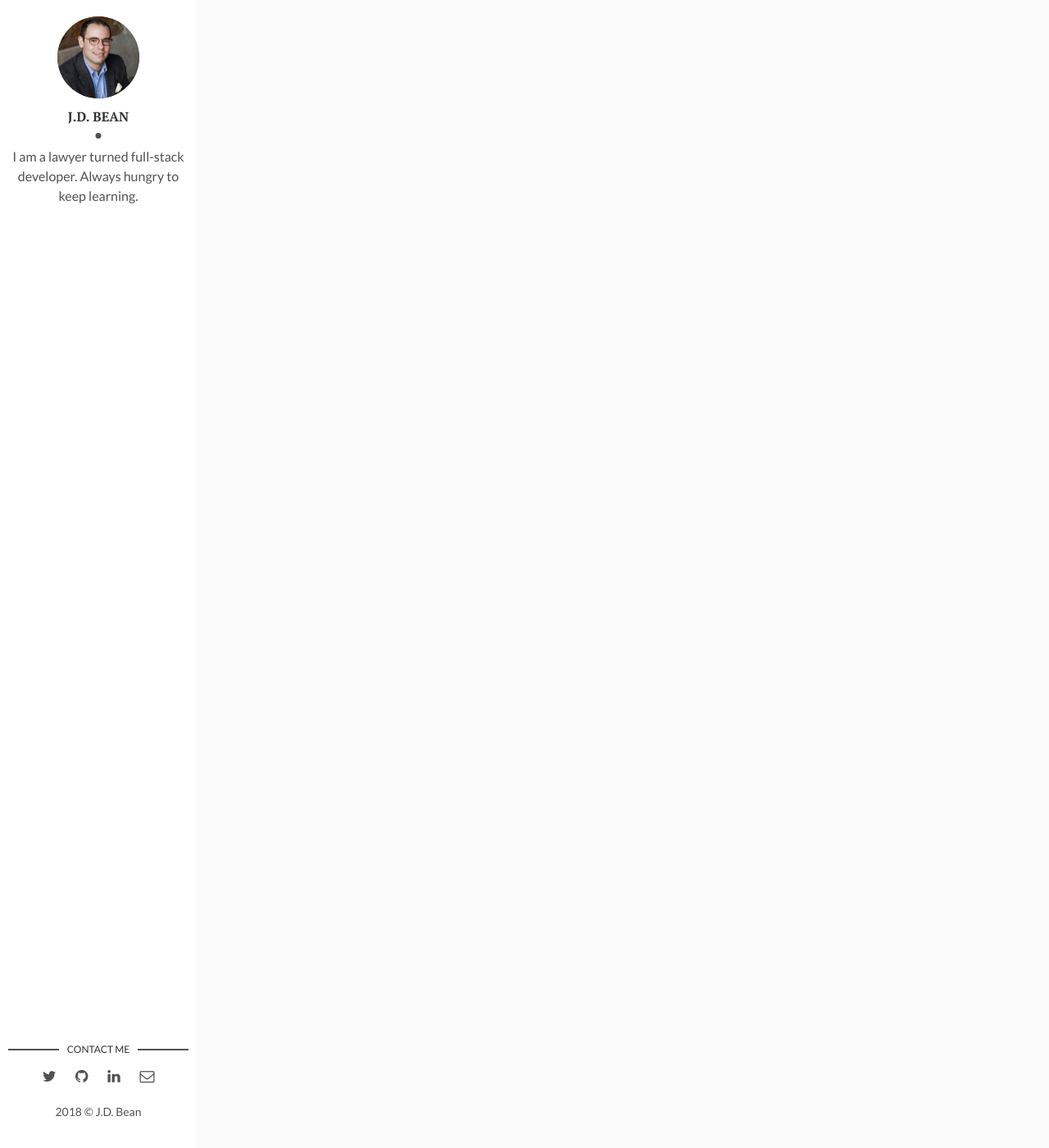
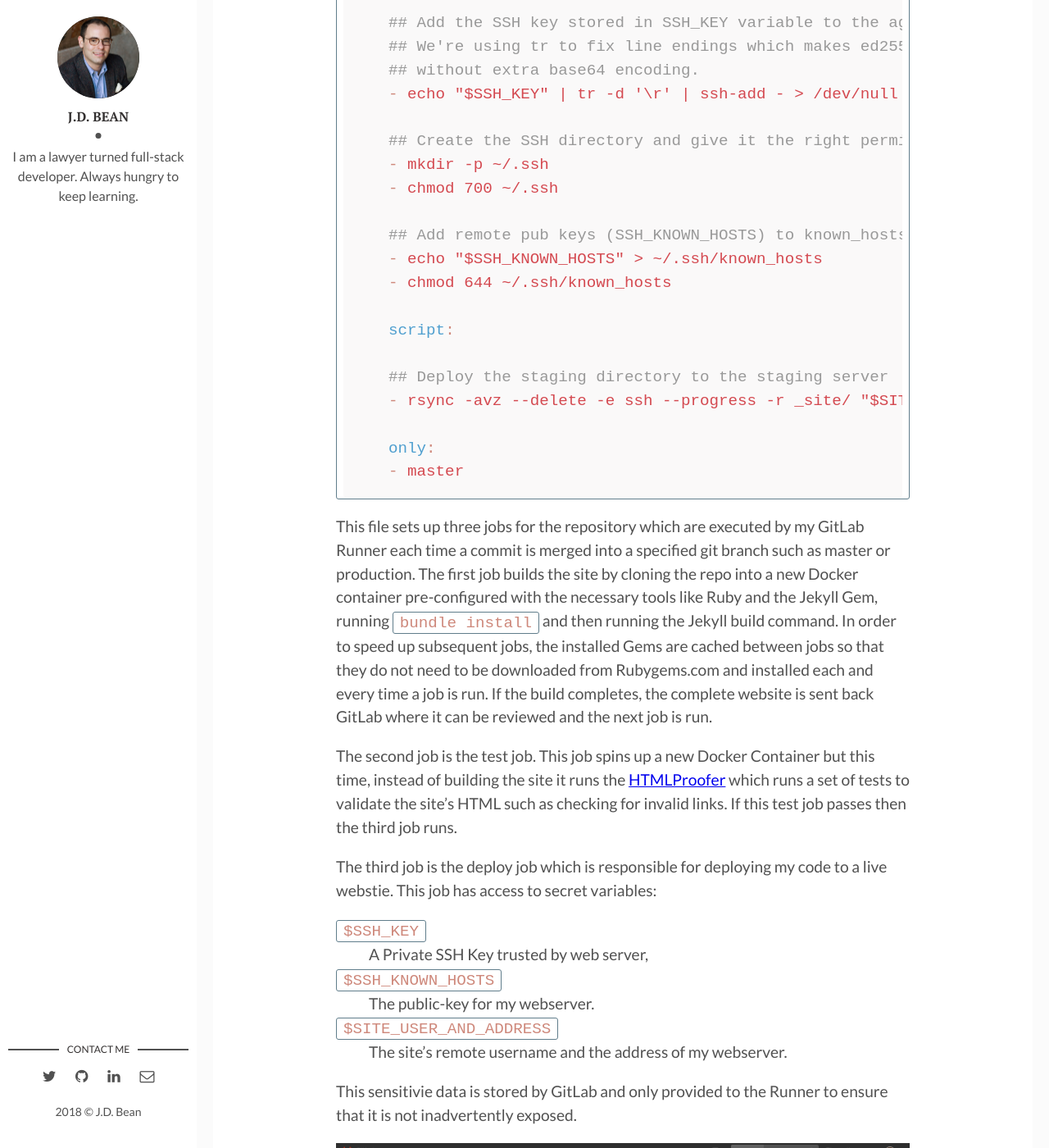
Before and after one commit to jdbean/blog-mirror, a Jekyll site: the page built from _posts/2018-03-29-blogging-workflow.md, in a window 1280 px wide and 1400 px high, scrolled down 5224 px. Shown: the whole window at 82% size. Built offline with Jekyll 4.4.1, drawn with Linux system fonts in a browser that asks for light colours; some of the changed text lies outside the part shown.

Commit message:
drafting

````diff
--- a/_posts/2018-03-29-blogging-workflow.md
+++ b/_posts/2018-03-29-blogging-workflow.md
@@ -70,9 +70,13 @@ While something like GitHub would have worked well, I was already running a self
 GitLab is a really fantastic company which, in addition to a hosted service at [GitLab.com](https://gitlab.com) also offers enterprise and personal versions of its software for users to deploy on their own.
 Along with simply serving as an always-on host for my Git repository GitLab has a ton of project management features that are useful for organizing my blogging.
 
+![GitLab secret variables screen](/assets/img/gitlab-blog-repo.png)
+
 # CI/CD
 
-My favorite feature of GitLab is its integrated continuous integration / continuous delivery feature. Along with Docker and another program called GitLab runner GitLab allows me to easily integrate building, testing, and deploying my blog with Git.
+My favorite feature of GitLab is its integrated continuous integration / continuous delivery feature.
+Along with Docker and another program called GitLab Runner, GitLab allows me to easily integrate the process of building, testing, and deploying my blog with Git.
+In order to get this set up all I needed to do was to setup the following simple YAML file, `.gitlab-ci.yml` in the root directory of my site's repository:
 
 ``` yml
 image: jekyll/builder
@@ -148,3 +152,31 @@ deploy:
   only:
   - master
 ```
+
+This file sets up three jobs for the repository which are executed by my GitLab Runner each time a commit is merged into a specified git branch such as master or production.
+The first job builds the site by cloning the repo into a new Docker container pre-configured with the necessary tools like Ruby and the Jekyll Gem, running `bundle install` and then running the Jekyll build command.
+In order to speed up subsequent jobs, the installed Gems are cached between jobs so that they do not need to be downloaded from Rubygems.com and installed each and every time a job is run.
+If the build completes, the complete website is sent back GitLab where it can be reviewed and the next job is run.
+
+
+The second job is the test job.
+This job spins up a new Docker Container but this time, instead of building the site it runs the [HTMLProofer](https://github.com/gjtorikian/html-proofer) which runs a set of tests to validate the site's HTML such as checking for invalid links.
+If this test job passes then the third job runs.
+
+The third job is the deploy job which is responsible for deploying my code to a live webstie.
+This job has access to secret variables:
+
+`$SSH_KEY`
+:  A Private SSH Key trusted by web server,
+
+`$SSH_KNOWN_HOSTS`
+:  The public-key for my webserver.
+
+`$SITE_USER_AND_ADDRESS`
+:  The site's remote username and the address of my webserver.
+
+This sensitivie data is stored by GitLab and only provided to the Runner to ensure that it is not inadvertently exposed.
+
+![GitLab secret variables screen](/assets/img/gitlab-ci-cd-secret-vars.png)
+
+The deploy job uses this data to configure SSH to securely accessed the site's remote webserver and then, using Rsync efficiently transmits any updated site files to the webserver.
````
Also changed, not shown: other parts of _posts/2018-03-29-blogging-workflow.md (+2 -2 lines).
